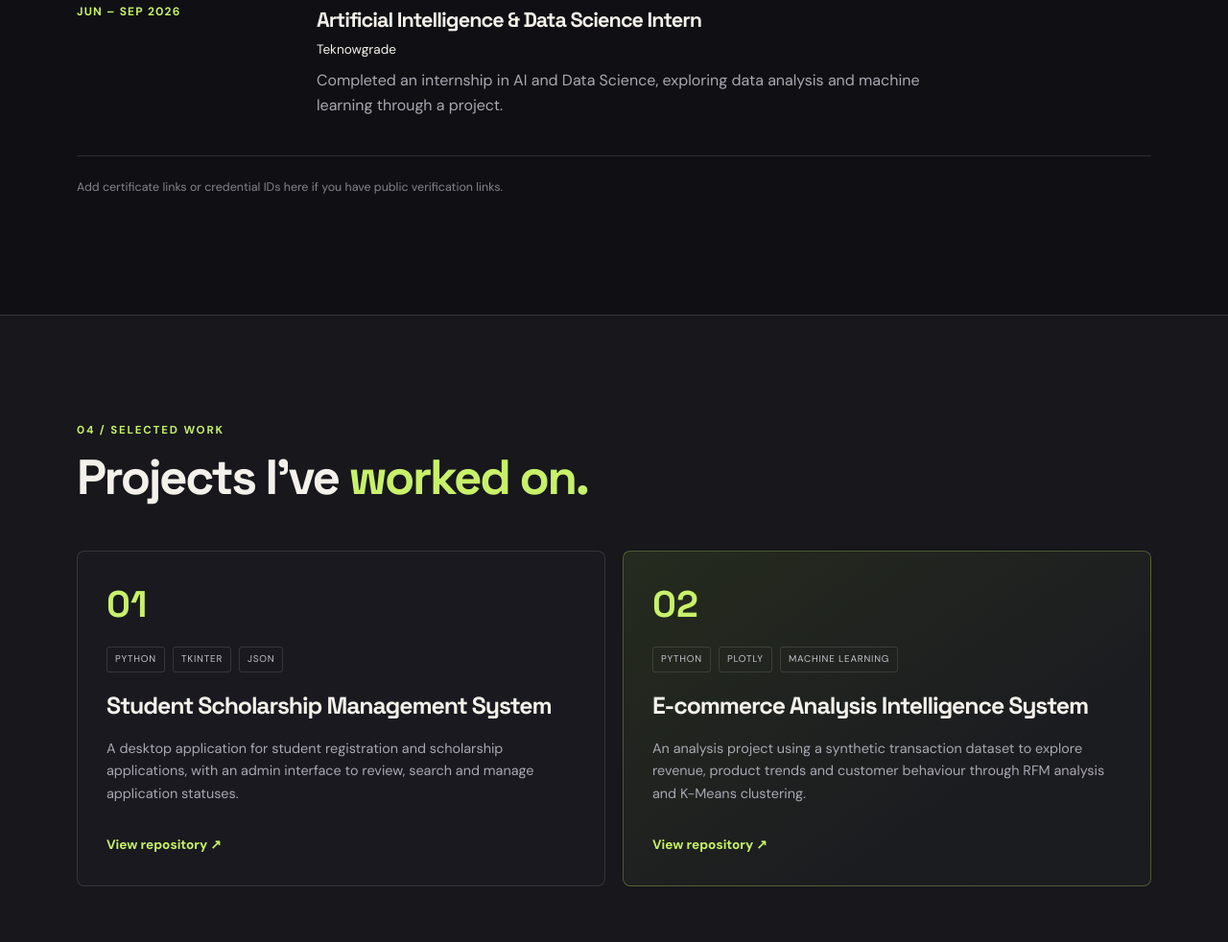
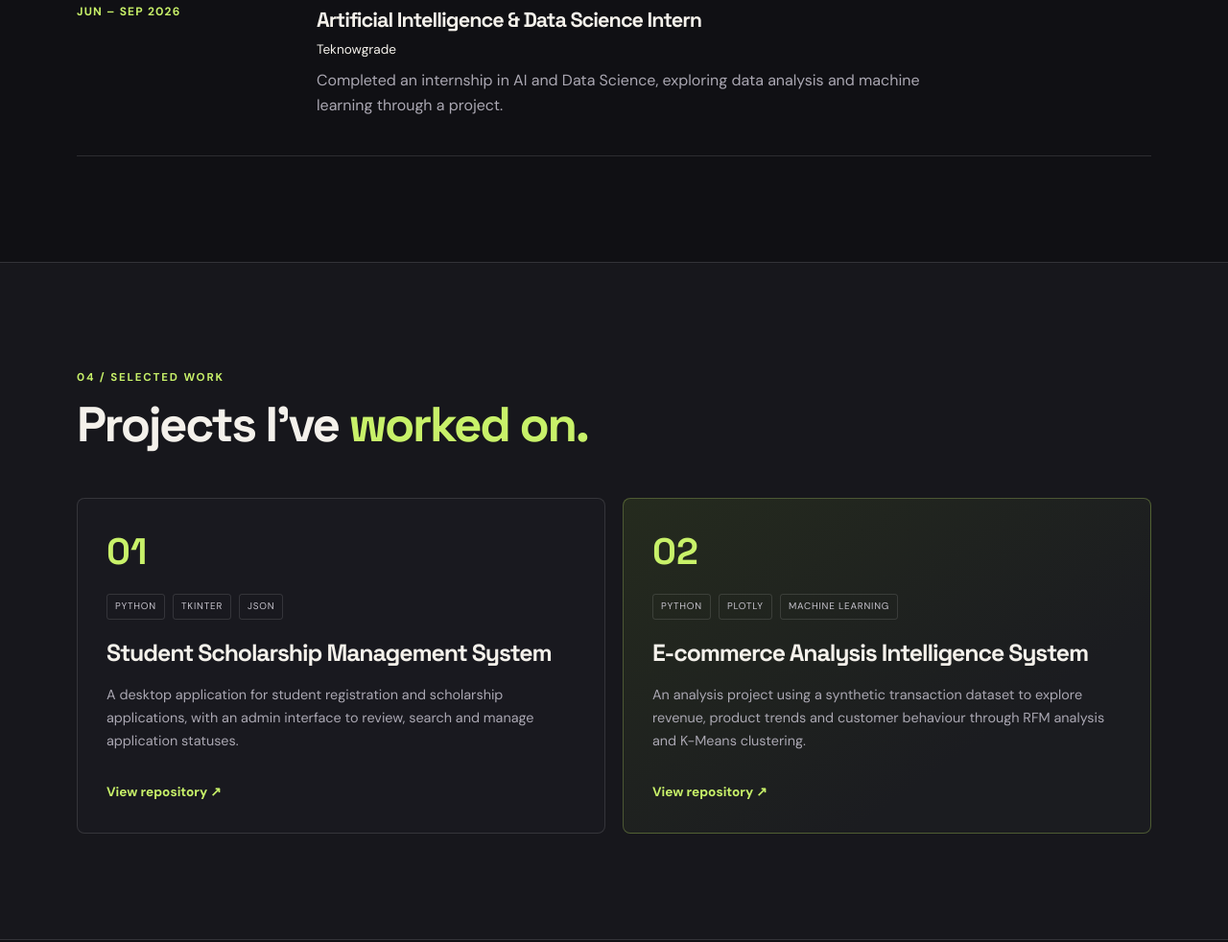
Before and after one commit to sleepyCrypt18/My-portfolio-, a plain HTML site: page index.html in a window 1280 px wide. Shown: the part 2469-3451 px from the top of the page at 96% size. Drawn offline with Linux system fonts and the light colour scheme.

Commit message:
Update index.html

```diff
--- a/index.html
+++ b/index.html
@@ -96,7 +96,7 @@
         <article class="timeline-item"><div class="timeline-date">JUL – OCT 2026</div><div class="timeline-content"><h3>Full Stack Web Development Intern</h3><p class="company">Teknowgrade</p><p>Completed a three-month internship focused on full stack web development and practical learning.</p></div></article>
         <article class="timeline-item"><div class="timeline-date">JUN – SEP 2026</div><div class="timeline-content"><h3>Artificial Intelligence & Data Science Intern</h3><p class="company">Teknowgrade</p><p>Completed an internship in AI and Data Science, exploring data analysis and machine learning through a project.</p></div></article>
       </div>
-      <p class="small-note">Add certificate links or credential IDs here if you have public verification links.</p>
+
     </section>
 
     <section class="section section-soft" id="projects">
```
